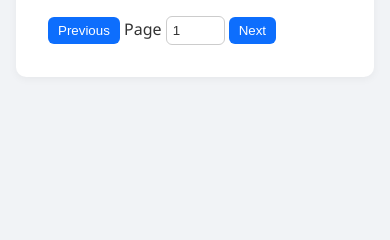
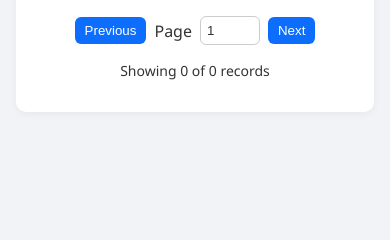
Before and after one commit to bsameer12/Production_Project_Final_Year, a Django app: page /asl-video-history/ in a window 390 px wide. Shown: the part 471-711 px from the top of the page. Run offline with Django 5.2, Linux system fonts and the light colour scheme; the visitor is signed in with stand-in values (Sample User, id 1); data comes from the database, SQL or seed files in the repository; data that the repository does not hold is empty.

Commit message:
Refactor + Enhance: Video History Pagination, Filtering, and UX
Implemented full pagination system for #videoTable (ASL Video History)
Added dynamic filter logic for date + search input with accurate row visibility
Displayed "Showing X of Y records" summary (#rowInfo) based on visible/filtered rows
Fixed issue with incorrect table ID references in pagination functions
Ensured mobile responsiveness and usability of pagination controls
Integrated delete button with confirmation modal and real-time feedback
Ensured sidebar toggle logic and theme switching remained unaffected
Applied fixes to initial page load to trigger correct filtering and row counts
✅ Now supports clean filtering, pagination, and accurate record visibility for video history table.

```diff
--- a/Development And Coding/ASl_UI/static/css/prediction_history.css
+++ b/Development And Coding/ASl_UI/static/css/prediction_history.css
@@ -128,17 +128,26 @@ tbody tr:nth-child(even) {
   background-color: var(--tr-even);
 }
 
-/* Pagination */
+/* Pagination controls */
 .pagination-controls {
   display: flex;
   justify-content: space-between;
   align-items: center;
-  margin: 1rem;
-  padding: 0rem;
-  border-radius: 0px;
-  background: transparent;
+  margin: 1rem 0;
+  padding: 0;
   flex-wrap: wrap;
   gap: 0.5rem;
+}
+
+.pagination-buttons {
+  display: flex;
+  align-items: center;
+  gap: 0.5rem;
+}
+
+.row-info {
+  font-weight: 500;
+  font-size: 14px;
 }
 
 .pagination-controls input[type='number'],
@@ -187,7 +196,17 @@ tbody tr:nth-child(even) {
 
   .pagination-controls {
     flex-direction: column;
-    align-items: flex-start;
+    align-items: center;
+    justify-content: center;
+    text-align: center;
+  }
+
+  .pagination-buttons {
+    justify-content: center;
+  }
+
+  .row-info {
+    margin-top: 0.5rem;
   }
 
   table thead {
@@ -229,7 +248,7 @@ tbody tr:nth-child(even) {
   background-color: #c82333;
 }
 
- .delete-message {
+.delete-message {
   padding: 12px 18px;
   margin-bottom: 1rem;
   border-radius: 6px;
--- a/Development And Coding/ASl_UI/static/js/prediction_history.js
+++ b/Development And Coding/ASl_UI/static/js/prediction_history.js
@@ -3,27 +3,34 @@
   const screenWidth = window.innerWidth;
 
   if (screenWidth <= 767) {
-    // Mobile: show/hide full sidebar
     sidebar.classList.toggle('mobile-open');
   } else {
-    // Desktop & Tablet: expand/collapse sidebar
     sidebar.classList.toggle('collapsed');
   }
 }
+
 let currentPage = 1;
 let rowsPerPage = 10;
 
 function paginateTable() {
   const table = document.getElementById('predictionTable');
-      const rows = table.querySelectorAll('tbody tr');
+  const rows = Array.from(table.querySelectorAll('tbody tr')).filter(
+    row => row.style.display !== 'none'
+  );
+
+  const totalPages = Math.ceil(rows.length / rowsPerPage);
+  currentPage = Math.min(currentPage, totalPages || 1);
+
   const start = (currentPage - 1) * rowsPerPage;
   const end = start + rowsPerPage;
 
-      rows.forEach((row, index) => {
-        row.style.display = (index >= start && index < end) ? '' : 'none';
-      });
+  let allRows = table.querySelectorAll('tbody tr');
+  allRows.forEach(row => (row.style.display = 'none'));
+
+  rows.slice(start, end).forEach(row => (row.style.display = ''));
 
   document.getElementById('currentPage').value = currentPage;
+  updateRowInfo(rows.length, allRows.length);
 }
 
 function changeRowsPerPage() {
@@ -46,8 +53,10 @@
 
 function nextPage() {
   const table = document.getElementById('predictionTable');
-      const rows = table.querySelectorAll('tbody tr');
-      const totalPages = Math.ceil(rows.length / rowsPerPage);
+  const visibleRows = Array.from(table.querySelectorAll('tbody tr')).filter(
+    row => row.style.display !== 'none'
+  );
+  const totalPages = Math.ceil(visibleRows.length / rowsPerPage);
   if (currentPage < totalPages) {
     currentPage++;
     paginateTable();
@@ -57,23 +66,28 @@
 function filterTable() {
   const search = document.getElementById('searchInput').value.toLowerCase();
   const date = document.getElementById('dateFilter').value;
-  const table = document.getElementById('predictionTable');
-  const rows = table.querySelectorAll('tbody tr');
+  const rows = document.querySelectorAll('#predictionTable tbody tr');
 
   rows.forEach(row => {
-    const timestampCell = row.children[0].textContent.trim(); // e.g., "2025-04-16 10:32:45"
-    const rowDate = timestampCell.split(' ')[0]; // Extract "2025-04-16"
-
+    const timestamp = row.children[0]?.textContent?.trim() || '';
+    const rowDate = timestamp.split(' ')[0];
     const dateMatch = !date || rowDate === date;
 
-    const textMatch = [...row.children].some(td =>
+    const textMatch = Array.from(row.children).some(td =>
       td.textContent.toLowerCase().includes(search)
     );
 
     row.style.display = dateMatch && textMatch ? '' : 'none';
   });
+
+  currentPage = 1;
+  paginateTable();
 }
 
+function updateRowInfo(visibleCount = 0, totalCount = 0) {
+  const rowInfo = document.getElementById('rowInfo');
+  rowInfo.textContent = `Showing ${visibleCount} of ${totalCount} records`;
+}
 
 function exportTableToCSV() {
   const table = document.getElementById('predictionTable');
@@ -86,35 +100,38 @@
     csv.push(rowData.join(','));
   });
 
-      const csvContent = "data:text/csv;charset=utf-8," + csv.join("\n");
+  const csvContent = 'data:text/csv;charset=utf-8,' + csv.join('\n');
   const encodedUri = encodeURI(csvContent);
-      const link = document.createElement("a");
-      link.setAttribute("href", encodedUri);
-      link.setAttribute("download", "prediction_history.csv");
+  const link = document.createElement('a');
+  link.setAttribute('href', encodedUri);
+  link.setAttribute('download', 'prediction_history.csv');
   document.body.appendChild(link);
   link.click();
   document.body.removeChild(link);
 }
 
-    // Initial setup
+// Initial load
 window.onload = () => {
   rowsPerPage = parseInt(document.getElementById('rowsPerPage').value);
-      paginateTable();
+  filterTable(); // also calls paginateTable
 };
 
-    document.addEventListener("DOMContentLoaded", function () {
-    const toggle = document.getElementById("themeSwitch");
-    const label = document.getElementById("themeLabel");
+// Theme toggle
+document.addEventListener('DOMContentLoaded', function () {
+  const toggle = document.getElementById('themeSwitch');
+  const label = document.getElementById('themeLabel');
 
-    const savedTheme = localStorage.getItem("theme") || "light";
-    document.body.setAttribute("data-theme", savedTheme);
-    toggle.checked = savedTheme === "dark";
-    label.textContent = savedTheme === "dark" ? "Dark Mode" : "Light Mode";
+  if (!toggle) return;
 
-    toggle.addEventListener("change", () => {
-      const theme = toggle.checked ? "dark" : "light";
-      document.body.setAttribute("data-theme", theme);
-      localStorage.setItem("theme", theme);
-      label.textContent = theme === "dark" ? "Dark Mode" : "Light Mode";
+  const savedTheme = localStorage.getItem('theme') || 'light';
+  document.body.setAttribute('data-theme', savedTheme);
+  toggle.checked = savedTheme === 'dark';
+  label.textContent = savedTheme === 'dark' ? 'Dark Mode' : 'Light Mode';
+
+  toggle.addEventListener('change', () => {
+    const theme = toggle.checked ? 'dark' : 'light';
+    document.body.setAttribute('data-theme', theme);
+    localStorage.setItem('theme', theme);
+    label.textContent = theme === 'dark' ? 'Dark Mode' : 'Light Mode';
   });
 });
--- a/Development And Coding/ASl_UI/templates/asl_video_history.html
+++ b/Development And Coding/ASl_UI/templates/asl_video_history.html
@@ -54,7 +54,7 @@
       <button type="button" onclick="exportTableToCSV()">Export CSV</button>
     </form>
 
-    <table id="videoTable">
+    <table id="predictionTable">
       <thead>
         <tr>
           <th>Date</th>
@@ -86,12 +86,13 @@
     </table>
 
     <div class="pagination-controls">
-      <div>
-        <button onclick="prevPage()">Previous</button>
-        Page <input type="number" id="currentPage" value="1" min="1" onchange="goToPage()" style="width: 20%;">
-        <button onclick="nextPage()">Next</button>
-      </div>
-    </div>
+  <div class="pagination-buttons">
+    <button onclick="prevPage()">Previous</button>
+    Page <input type="number" id="currentPage" value="1" min="1" onchange="goToPage()" style="width: 60px;">
+    <button onclick="nextPage()">Next</button>
+  </div>
+  <div id="rowInfo" class="row-info"></div>
+</div>
   </div>
 </div>
 
```
Also changed, not shown: Development And Coding/ASl_UI/templates/admin_prediction_history.html (+8 -7 lines), Development And Coding/ASl_UI/templates/admin_sentence_history.html (+7 -6 lines), Development And Coding/ASl_UI/templates/admin_user_history.html (+7 -6 lines), Development And Coding/ASl_UI/templates/admin_users.html (+8 -7 lines), Development And Coding/ASl_UI/templates/admin_video_history.html (+8 -7 lines), Development And Coding/ASl_UI/templates/prediction_history.html (+8 -6 lines), Development And Coding/ASl_UI/templates/sentence_history.html (+7 -6 lines), Development And Coding/ASl_UI/templates/user_history.html (+7 -6 lines). Lines whose indentation alone changed are shown as unchanged.
